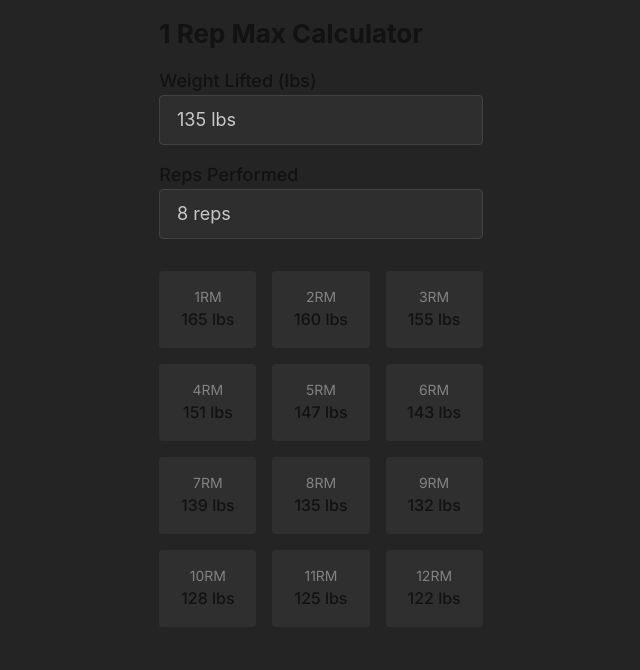
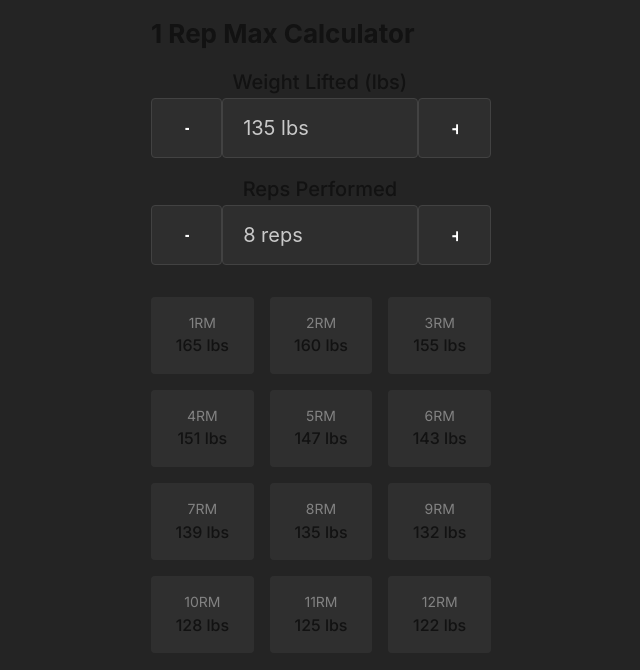
Before and after one commit to Deba9398/one-rep-max-web, a Next.js app: page / in a window 1280 px wide. Shown: the top 670 px of the page, without its empty margins (319-959 px from the left). Built offline with nearby package versions, Linux system fonts and the light colour scheme.

Commit message:
Add increment buttons

```diff
--- a/app/page.tsx
+++ b/app/page.tsx
@@ -1,12 +1,21 @@
 'use client';
 import RepMaxTable from '@/components/RepMaxTable';
 import { calculateRepMaxValues } from '@/util/repMaxFormulas';
-import { Box, NumberInput, NumberInputHandlers, Title } from '@mantine/core';
+import {
+  Box,
+  Button,
+  NumberInput,
+  NumberInputHandlers,
+  Title,
+} from '@mantine/core';
 import { useRef, useState } from 'react';
 
 export default function Home() {
   const [weightLifted, setWeightLifted] = useState<number>(135);
   const [repsPerformed, setRepsPerformed] = useState<number>(8);
+
+  const weightLiftedRef = useRef<NumberInputHandlers>(null);
+  const repsPerformedRef = useRef<NumberInputHandlers>(null);
 
   const oneRepMax = calculateRepMaxValues(weightLifted, repsPerformed);
 
@@ -17,35 +26,72 @@ export default function Home() {
           <Title order={2} className='pb-4 pt-4'>
             1 Rep Max Calculator
           </Title>
+          <div className='flex items-end pb-4 text-center'>
+            <Button
+              size='xl'
+              disabled={weightLifted <= 0}
+              onClick={() => weightLiftedRef.current?.decrement()}
+              variant='default'
+            >
+              -
+            </Button>
             <NumberInput
-            size='lg'
-            className='pb-4'
+              size='xl'
               allowNegative={false}
               inputMode='decimal'
               suffix=' lbs'
               min={0}
               max={1000}
-            onChange={(val) => setWeightLifted(parseFloat(val.toString()) || 0)}
+              step={5}
+              handlersRef={weightLiftedRef}
+              onChange={(val) => setWeightLifted(parseFloat(val.toString()))}
               value={weightLifted}
               label='Weight Lifted (lbs)'
               hideControls
             />
+            <Button
+              size='xl'
+              disabled={weightLifted >= 1000}
+              onClick={() => weightLiftedRef.current?.increment()}
+              variant='default'
+            >
+              +
+            </Button>
+          </div>
+
+          <div className='flex items-end pb-8 text-center'>
+            <Button
+              size='xl'
+              disabled={repsPerformed <= 1}
+              onClick={() => repsPerformedRef.current?.decrement()}
+              variant='default'
+            >
+              -
+            </Button>
             <NumberInput
-            size='lg'
+              size='xl'
               inputMode='decimal'
-            className='pb-8'
               suffix=' reps'
+              className='text-center'
               clampBehavior='strict'
               allowNegative={false}
               min={0}
               max={15}
-            onChange={(val) =>
-              setRepsPerformed(parseFloat(val.toString()) || 1)
-            }
+              handlersRef={repsPerformedRef}
+              onChange={(val) => setRepsPerformed(parseFloat(val.toString()))}
               value={repsPerformed}
               label='Reps Performed'
               hideControls
             />
+            <Button
+              size='xl'
+              disabled={repsPerformed >= 15}
+              onClick={() => repsPerformedRef.current?.increment()}
+              variant='default'
+            >
+              +
+            </Button>
+          </div>
 
           <RepMaxTable repMaxValues={oneRepMax} />
         </Box>
```
Lines whose indentation alone changed are shown as unchanged.
